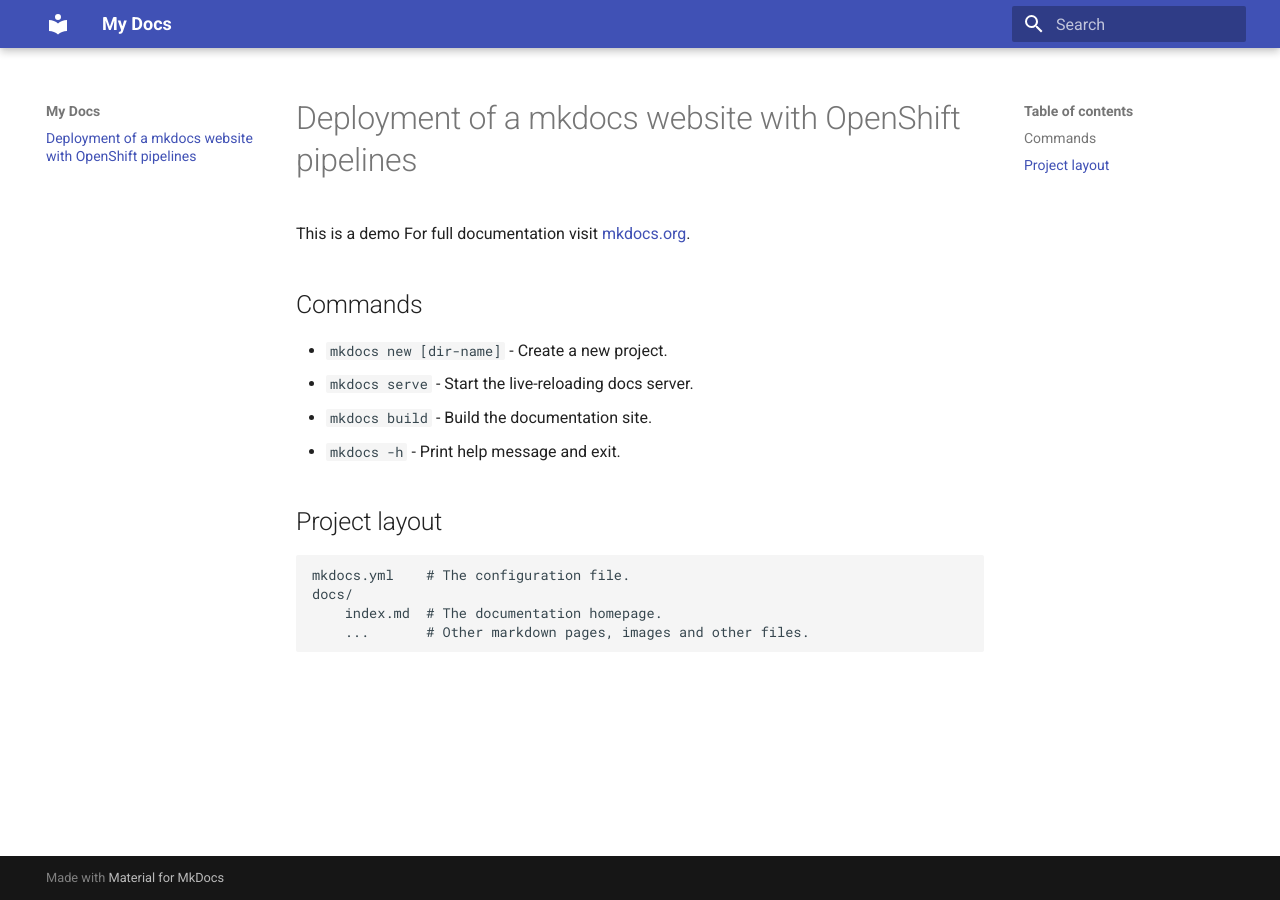
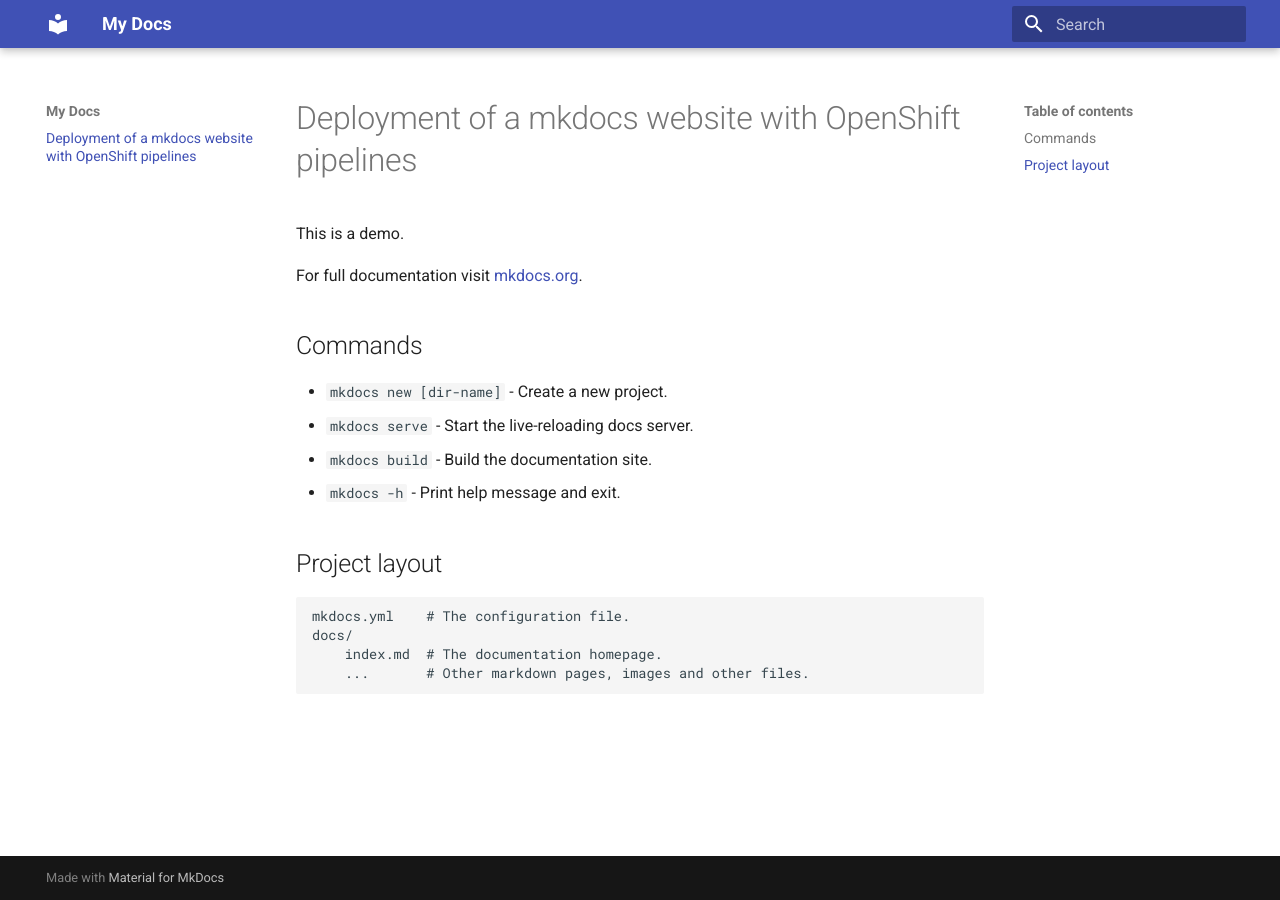
Before and after one commit to pbertera/OpenShift-pipelines-demo, an MkDocs documentation site: the page built from docs/index.md, in a window 1280 px wide. Built offline with MkDocs 1.6.1 and Material for MkDocs 9.7.7, drawn with Linux system fonts in a browser that asks for light colours.

Commit message:
MOD: some contents

```diff
--- a/docs/index.md
+++ b/docs/index.md
@@ -1,6 +1,7 @@
 # Deployment of a mkdocs website with OpenShift pipelines
 
-This is a demo
+This is a demo.
+
 For full documentation visit [mkdocs.org](https://www.mkdocs.org).
 
 ## Commands
```
